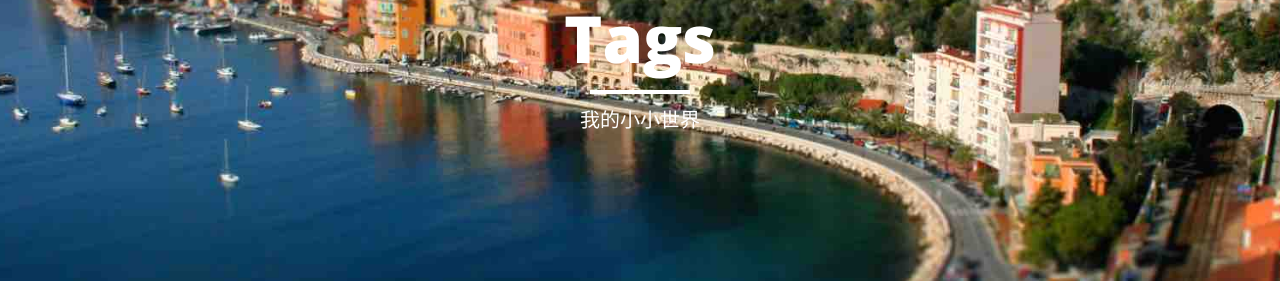
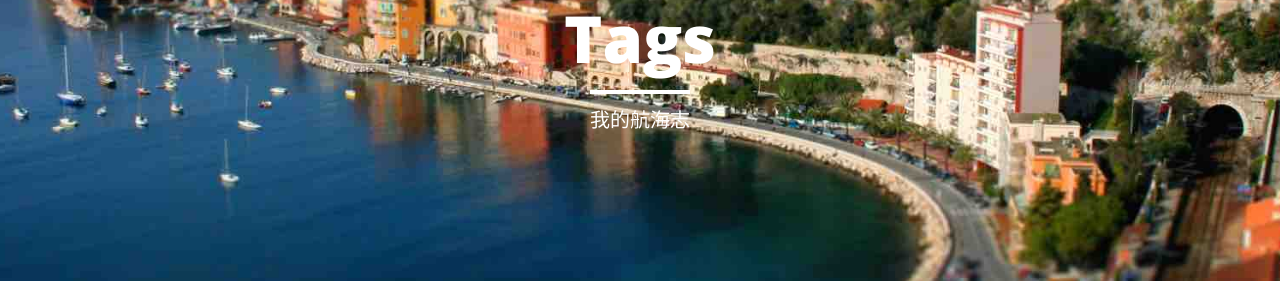
Before and after one commit to Azeril/Microdust, a Jekyll site: the page built from tags.html, in a window 1280 px wide and 900 px high. Shown: the part 147-447 px from the top of the window. Built offline with Jekyll 4.4.1, drawn with Linux system fonts in a browser that asks for light colours; nearby versions of some CDN libraries.

Commit message:
change the title of Tgas file

```diff
--- a/tags.html
+++ b/tags.html
@@ -1,7 +1,7 @@
 ---
 layout: page
 title: Tags
-description: "我的小小世界"
+description: "我的航海志"
 header-img: "img/bay.jpg"
 ---
 
```
